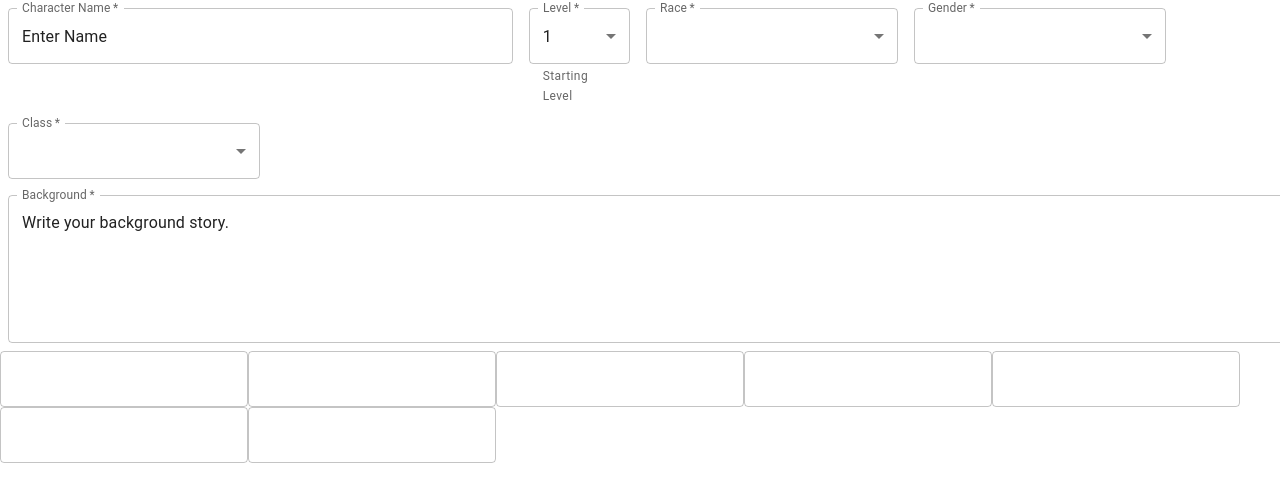
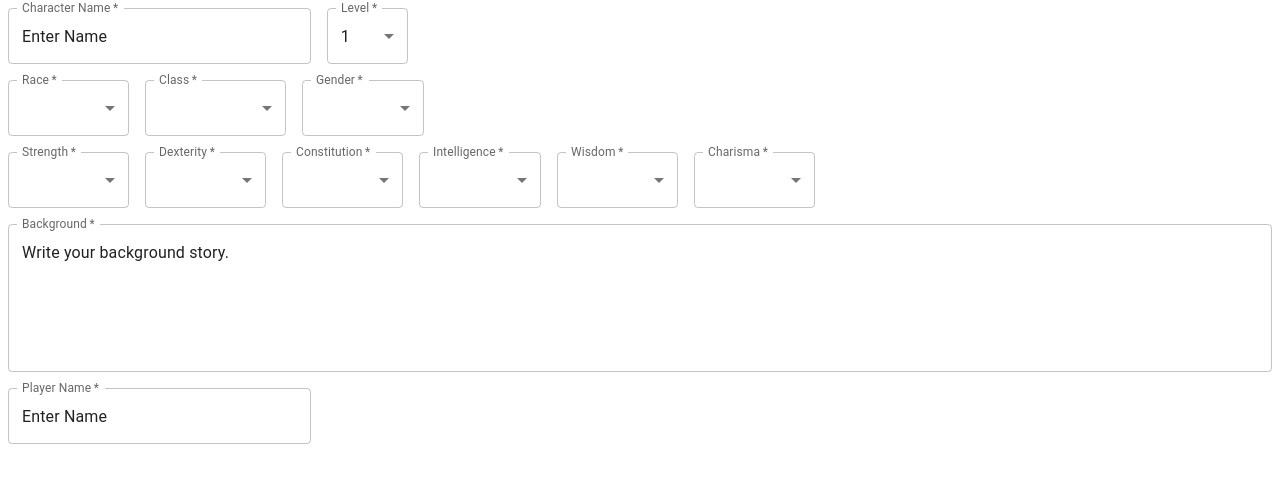
Before and after one commit to philsimpson82/Character-Creator, a React (Create React App) app: page / in a window 1280 px wide. Shown: the top 502 px of the page. Built offline with nearby package versions, Linux system fonts and the light colour scheme.

Commit message:
form work 3_22_23

```diff
--- a/src/app/shared/CHARACTEROPTIONS.js
+++ b/src/app/shared/CHARACTEROPTIONS.js
@@ -53,6 +53,9 @@ export const CLASSES = [
         label:'Rogue'
     },
     {
+        label:'Barbarian'
+    },
+    {
         label:'Fighter'
     },
     {
--- a/src/components/CreationForm.js
+++ b/src/components/CreationForm.js
@@ -1,6 +1,6 @@
 import { useState } from 'react';
 //import { Modal, ModalHeader, ModalBody, FormGroup } from 'reactstrap';
-import { Modal, TextField, Button, Box, Container, MenuItem, FormControl} from '@mui/material';
+import { Modal, TextField, Button, Box, Container, MenuItem, FormControl, FormGroup} from '@mui/material';
 import { Formik, Form, ErrorMessage } from 'formik';
 import { LEVELS, RACES, CLASSES, GENDER } from '../app/shared/CHARACTEROPTIONS';
 import { positions } from '@mui/system';
@@ -19,12 +19,13 @@ const CreationForm = () => {
                     noValidate
                     autoComplete='off'
                 >
+                    <FormGroup row>
                         <TextField
                             required
                             id='outlined-required'
                             label='Character Name'
                             defaultValue='Enter Name'
-                            sx={{ m: 1, width: '50ch' }}
+                            sx={{ m: 1, width: '30ch' }}
                         />
                         <TextField
                             required
@@ -32,8 +33,7 @@ const CreationForm = () => {
                             select
                             label='Level'
                             defaultValue='1'
-                            helperText='Starting Level'
-                            sx={{ m: 1, width: '10ch' }}
+                            sx={{ m: 1, width: '8ch', justifyContent: 'flex-end' }}
                         >
                             {charLevels.map((level) => (
                                 <MenuItem key={level.value} value={level.value}>
@@ -41,13 +41,15 @@ const CreationForm = () => {
                                 </MenuItem>
                             ))}
                         </TextField>
+                    </FormGroup>
+                    <FormGroup row>
                         <TextField
                             required
                             id='outlined-select-required'
                             select
                             label='Race'
                             defaultValue='Select'
-                            sx={{ m: 1, width: '25ch' }}
+                            sx={{ m: 1, width: '12ch' }}
                         >
                             {charRaces.map((race) => (
                                 <MenuItem key={race.label} value={race.label}>
@@ -59,9 +61,23 @@ const CreationForm = () => {
                             required
                             id='outlined-select-required'
                             select
+                            label='Class'
+                            defaultValue='Select'
+                            sx={{ m: 1, width: '14ch' }}
+                        >
+                            {charClasses.map((charClass) => (
+                                <MenuItem key={charClass.label} value={charClass.label}>
+                                    {charClass.label}
+                                </MenuItem>
+                            ))}
+                        </TextField>
+                        <TextField
+                            required
+                            id='outlined-select-required'
+                            select
                             label='Gender'
                             defaultValue='Select'
-                            sx={{ m: 1, width: '25ch' }}
+                            sx={{ m: 1, width: '12ch' }}
                         >
                             {charGender.map((gender) => (
                                 <MenuItem key={gender.label} value={gender.label}>
@@ -69,37 +85,79 @@ const CreationForm = () => {
                                 </MenuItem>
                             ))}
                         </TextField>
+                    </FormGroup>
+                    <FormGroup row>
                         <TextField
                             required
                             id='outlined-select-required'
                             select
-                            label='Class'
+                            label='Strength'
                             defaultValue='Select'
-                            sx={{ m: 1, width: '25ch' }}
+                            sx={{ m: 1, width: '12ch' }}
                         >
-                            {charClasses.map((charClass) => (
-                                <MenuItem key={charClass.label} value={charClass.label}>
-                                    {charClass.label}
-                                </MenuItem>
-                            ))}
                         </TextField>
+                        <TextField
+                            required
+                            id='outlined-select-required'
+                            select
+                            label='Dexterity'
+                            defaultValue='Select'
+                            sx={{ m: 1, width: '12ch' }}
+                        >
+                        </TextField>
+                        <TextField
+                            required
+                            id='outlined-select-required'
+                            select
+                            label='Constitution'
+                            defaultValue='Select'
+                            sx={{ m: 1, width: '12ch' }}
+                        >
+                        </TextField>
+                        <TextField
+                            required
+                            id='outlined-select-required'
+                            select
+                            label='Intelligence'
+                            defaultValue='Select'
+                            sx={{ m: 1, width: '12ch' }}
+                        >
+                        </TextField>
+                        <TextField
+                            required
+                            id='outlined-select-required'
+                            select
+                            label='Wisdom'
+                            defaultValue='Select'
+                            sx={{ m: 1, width: '12ch' }}
+                        >
+                        </TextField>
+                        <TextField
+                            required
+                            id='outlined-select-required'
+                            select
+                            label='Charisma'
+                            defaultValue='Select'
+                            sx={{ m: 1, width: '12ch' }}
+                        >
+                        </TextField>
+                    </FormGroup>
                     <TextField
                         required
-                        fullWidth
                         id='outlined-multiline-static'
                         label='Background'
                         multiline
                         rows={5}
                         defaultValue='Write your background story.'
-                        sx={{ m: 1 }}
+                        sx={{ m: 1, display: 'flex' }}
                     />
-                    <TextField />
-                    <TextField />
-                    <TextField />
-                    <TextField />
-                    <TextField />
-                    <TextField />
-                    <TextField />
+                    <TextField
+                        required
+                        id='outlined-required'
+                        label='Player Name'
+                        defaultValue='Enter Name'
+                        sx={{ m: 1, width: '30ch', justifyContent: 'center'}}
+                    />
                 </Box>
             </Formik>
         </>
```
